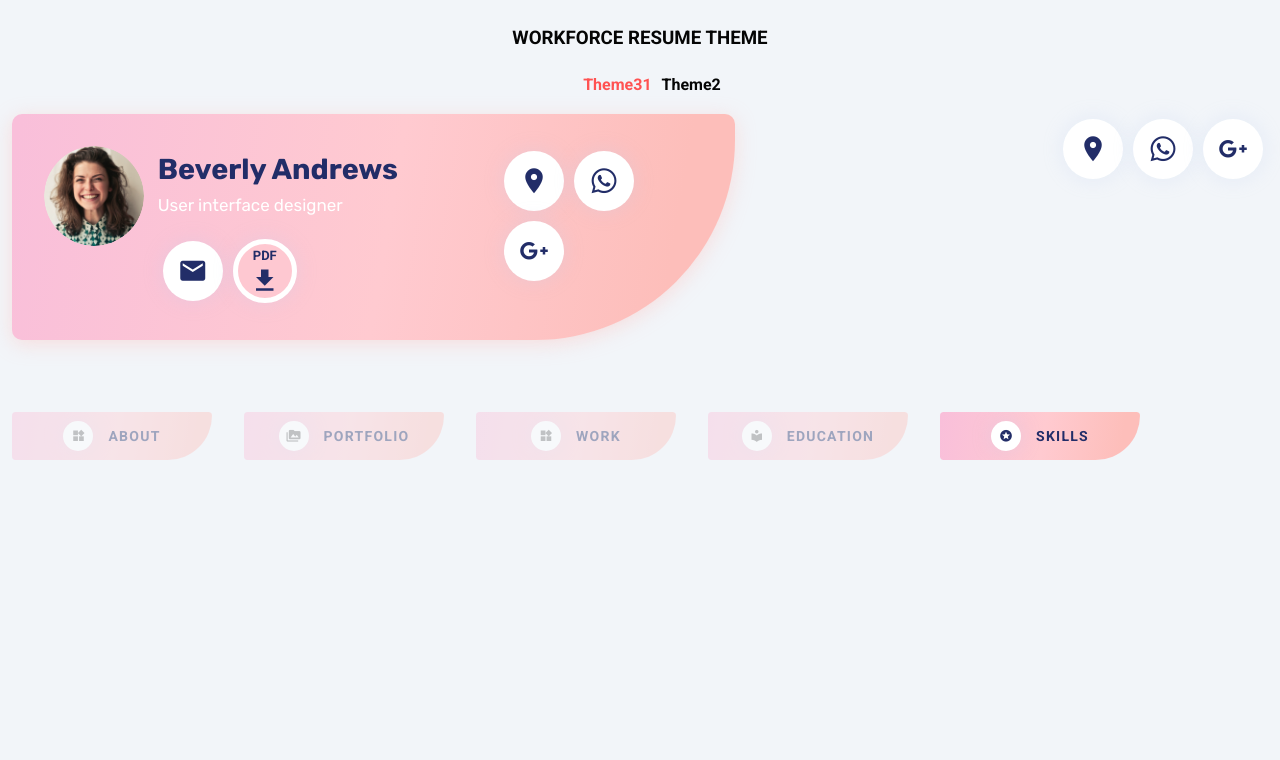
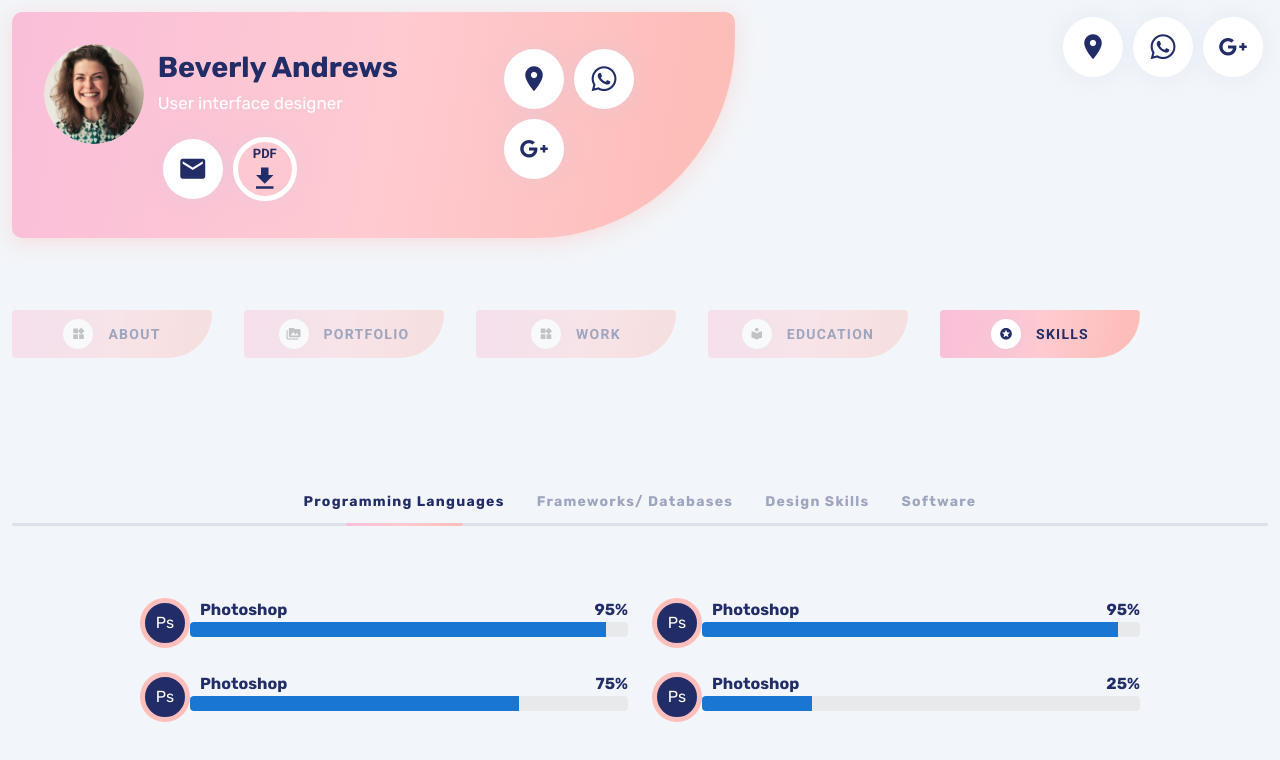
Before and after one commit to anku598/Theme-31, a Vue app: page / in a window 1280 px wide. Both pictures are taken after a click on the tab "SKILLS". Shown: the top 760 px of the page. Built offline with nearby package versions, Linux system fonts and the light colour scheme.

Commit message:
skill page added

```diff
--- a/src/App.vue
+++ b/src/App.vue
@@ -1,12 +1,12 @@
 <template>
   <v-app id="main">
     <v-content>
-      <h3 class="titleHome">Workforce resume theme</h3>
+      <!-- <h3 class="titleHome">Workforce resume theme</h3>
       <ul class="mynav d-flex">
         <li v-for="(theme,i) in routes" :key="i">
           <router-link :to="theme.path">{{theme.name}}</router-link>
         </li>
-      </ul>
+      </ul>-->
       <router-view :freelancer="dataFreelancer"></router-view>
     </v-content>
   </v-app>
--- a/src/components/ResumeTheme31.vue
+++ b/src/components/ResumeTheme31.vue
@@ -227,6 +227,99 @@
                     </v-row>
                   </v-tab-item>
                 </v-col>
+
+                <v-col>
+                  <v-tab-item transition="fade-transition" reverse-transition="fade-transition">
+                    <v-tabs
+                      v-model="skillTab"
+                      class="secondary-tab"
+                      background-color="transparent"
+                      centered
+                      hide-slider
+                      active-class="isActiveSkill"
+                    >
+                      <v-tab
+                        class="skill-tab-bg"
+                        v-for="(item,idx) in skillsTab"
+                        :key="'skilltab' + idx"
+                        :ripple="false"
+                      >{{ item }}</v-tab>
+                    </v-tabs>
+                  </v-tab-item>
+                </v-col>
+
+                <div class="hold-skill-progress">
+                  <v-tabs-items v-model="skillTab" class="bg-transparent">
+                    <v-tab-item transition="fade-transition" reverse-transition="fade-transition">
+                      <v-row class="skill-wrap">
+                        <v-col md="6" lg="6" class="box-skill" cols="12" sm="12">
+                          <div class="logo-skill icon_ps">Ps</div>
+                          <div class="info-skill">
+                            <div class="head-skill">
+                              <span class="nameSkill">Photoshop</span>
+                              <span class="percentSkill">95%</span>
+                            </div>
+                            <v-progress-linear
+                              buffer-value="100"
+                              height="15px"
+                              value="95"
+                              background-color="rgba(228, 228, 228, 0.7)"
+                              :rounded="true"
+                            ></v-progress-linear>
+                          </div>
+                        </v-col>
+                        <v-col md="6" lg="6" class="box-skill" cols="12" sm="12">
+                          <div class="logo-skill icon_ps">Ps</div>
+                          <div class="info-skill">
+                            <div class="head-skill">
+                              <span class="nameSkill">Photoshop</span>
+                              <span class="percentSkill">95%</span>
+                            </div>
+                            <v-progress-linear
+                              buffer-value="100"
+                              height="15px"
+                              value="95"
+                              background-color="rgba(228, 228, 228, 0.7)"
+                              :rounded="true"
+                            ></v-progress-linear>
+                          </div>
+                        </v-col>
+                        <v-col md="6" lg="6" class="box-skill" cols="12" sm="12">
+                          <div class="logo-skill icon_ps">Ps</div>
+                          <div class="info-skill">
+                            <div class="head-skill">
+                              <span class="nameSkill">Photoshop</span>
+                              <span class="percentSkill">75%</span>
+                            </div>
+                            <v-progress-linear
+                              buffer-value="100"
+                              height="15px"
+                              value="75"
+                              background-color="rgba(228, 228, 228, 0.7)"
+                              :rounded="true"
+                            ></v-progress-linear>
+                          </div>
+                        </v-col>
+                        <v-col md="6" lg="6" class="box-skill" cols="12" sm="12">
+                          <div class="logo-skill icon_ps">Ps</div>
+                          <div class="info-skill">
+                            <div class="head-skill">
+                              <span class="nameSkill">Photoshop</span>
+                              <span class="percentSkill">25%</span>
+                            </div>
+                            <v-progress-linear
+                              buffer-value="100"
+                              height="15px"
+                              value="25"
+                              background-color="rgba(228, 228, 228, 0.7)"
+                              :rounded="true"
+                            ></v-progress-linear>
+                          </div>
+                        </v-col>
+                      </v-row>
+                    </v-tab-item>
+                  </v-tabs-items>
+                </div>
               </v-tabs-items>
             </div>
           </v-row>
@@ -332,6 +425,7 @@
 .hold-tabs {
   width: 100%;
   margin: 3rem 0;
+  margin-bottom: 0;
   .main-tab {
     width: 100%;
   }
@@ -353,6 +447,101 @@
     &.isActive {
       opacity: 1;
     }
+  }
+}
+
+.secondary-tab {
+  opacity: 1;
+  position: relative;
+  &:before {
+    position: absolute !important;
+    content: '' !important;
+    bottom: 0%;
+    left: 0;
+    height: 2px;
+    width: 100%;
+    height: 3px;
+    background: rgba(34, 45, 104, 0.1);
+    border-radius: 15px;
+  }
+}
+
+.skill-wrap {
+  max-width: 80%;
+  margin: 0 auto;
+  padding: 3rem 0;
+
+  .box-skill {
+    display: flex;
+    width: 100%;
+    .head-skill {
+      display: flex;
+      justify-content: space-between;
+      font-family: Rubik;
+      font-style: normal;
+      font-weight: normal;
+      color: #222d68;
+      font-weight: 600;
+      .nameSkill {
+        margin-left: 10px;
+      }
+    }
+    .logo-skill {
+      width: 50px;
+      height: 50px;
+      /* left: 201px; */
+      /* top: 845px; */
+      background: #222d68;
+      border: 5px solid #fdbfbc;
+      box-sizing: border-box;
+      border-radius: 50%;
+      display: flex;
+      align-items: center;
+      justify-content: center;
+      color: #fff;
+      position: relative;
+      font-family: Rubik;
+      font-style: normal;
+    }
+    .info-skill {
+      flex: 1;
+    }
+  }
+}
+
+.skill-tab-bg {
+  position: relative;
+  transition: all 0.3s ease-out;
+  font-family: Rubik;
+  font-style: normal;
+  font-weight: 700;
+  line-height: 28px;
+  color: #222d68 !important;
+  text-transform: capitalize;
+  opacity: 0.4;
+}
+
+.isActiveSkill {
+  opacity: 1;
+  position: relative;
+  &:before {
+    position: absolute !important;
+    content: '' !important;
+    top: inherit;
+    bottom: 0;
+    left: 50% !important;
+    transform: translateX(-50%);
+    height: 3px;
+    width: 50%;
+    z-index: 3;
+    background: linear-gradient(
+      151.48deg,
+      #f9bfda 1.07%,
+      #ffcad0 51.95%,
+      #fdbeba 89.88%
+    );
+    border-radius: 15px;
+    opacity: 1 !important;
   }
 }
 
@@ -567,7 +756,14 @@
   data() {
     return {
       activeTab: null,
-      colorTab: false
+      skillTab: null,
+      colorTab: false,
+      skillsTab: [
+        'Programming languages',
+        'Frameworks/ Databases',
+        'Design Skills',
+        'Software'
+      ]
     };
   }
 };
```
